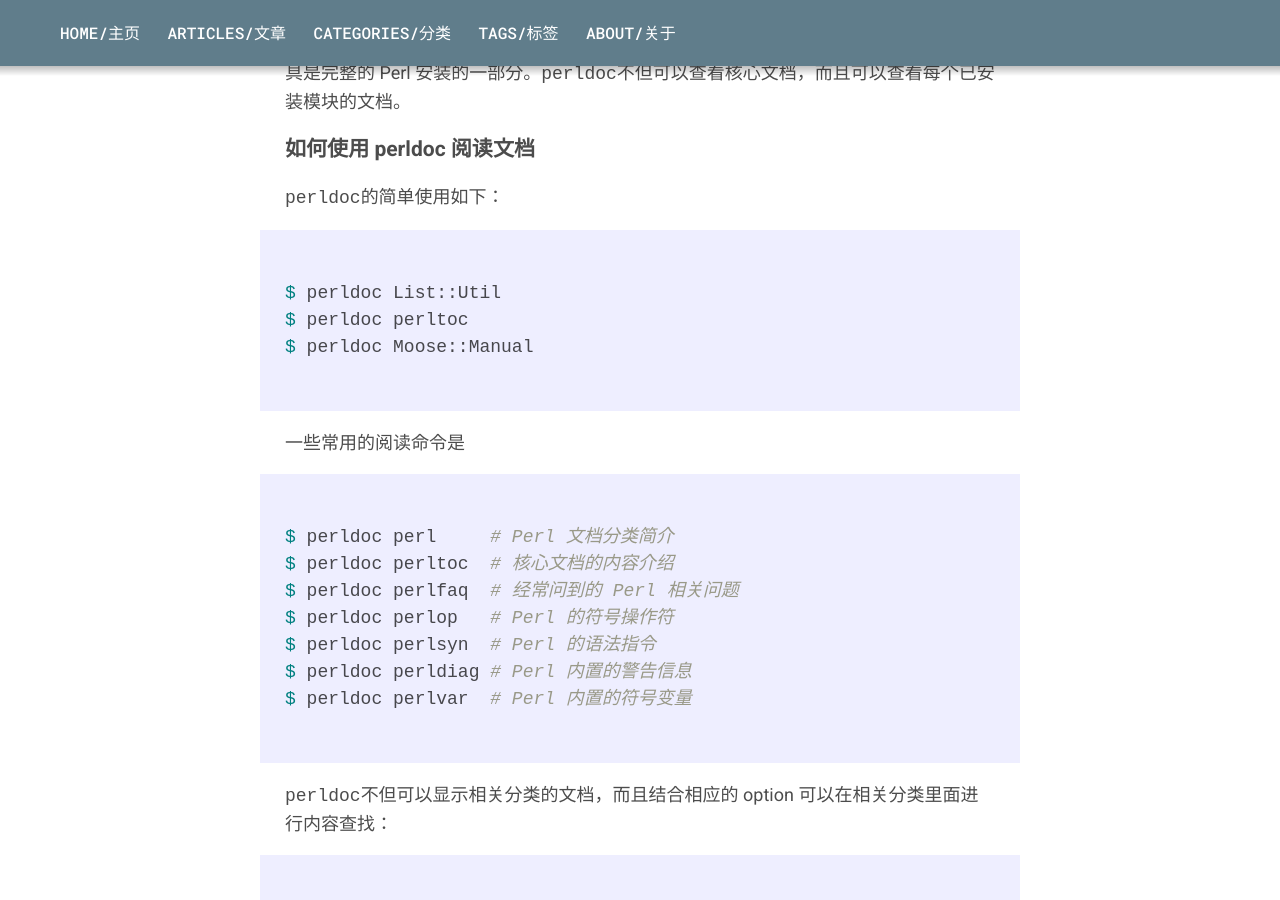
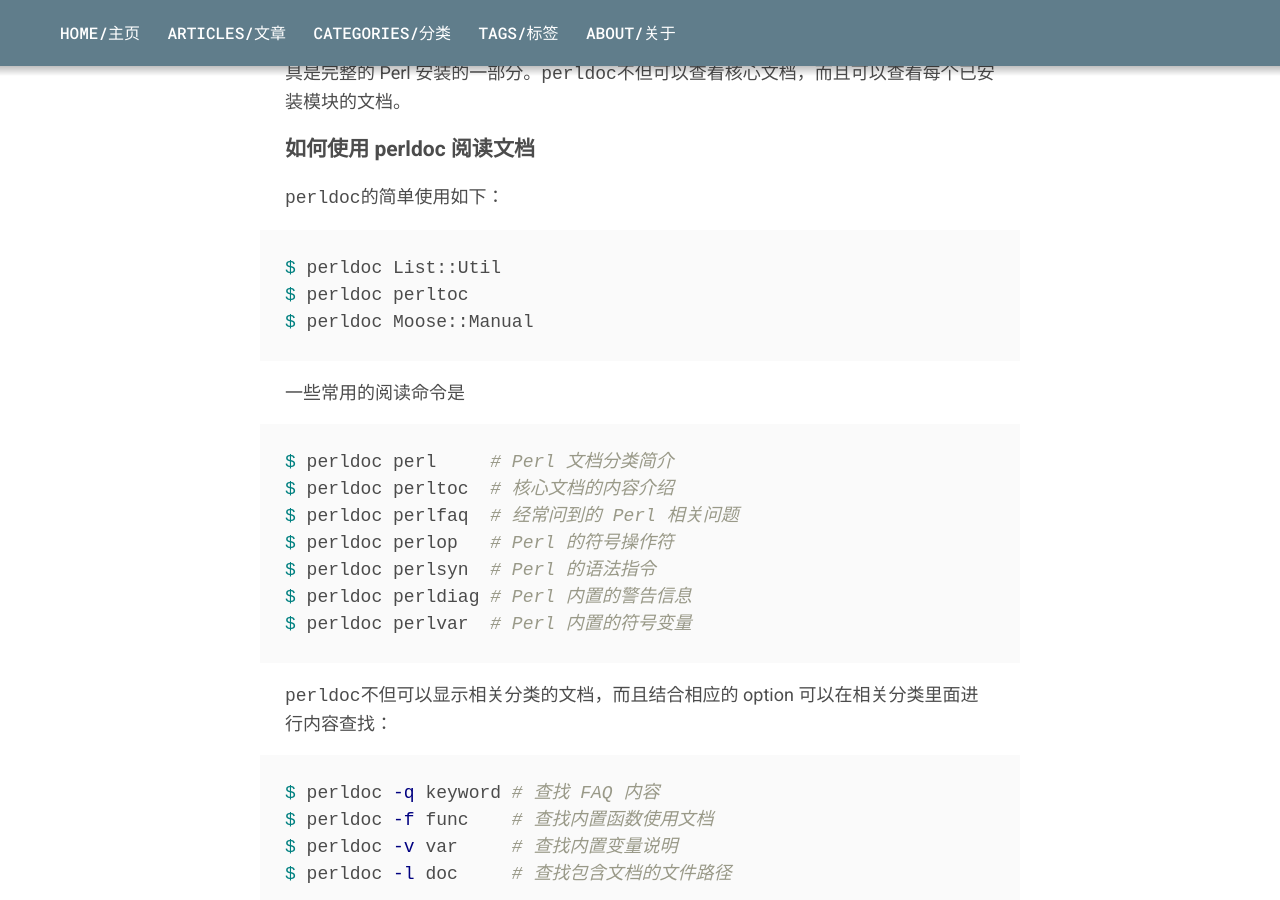
Before and after one commit to ishbguy/ishbguy.github.io, a Jekyll site: the page built from _posts/2017-12-02-Modern-Perl-Ch1.md, in a window 1280 px wide and 900 px high, scrolled down 825 px. Built offline with Jekyll 4.4.1, drawn with Linux system fonts in a browser that asks for light colours.

Commit message:
update notes of Modern Perl with jekyll highlight code block.

````diff
--- a/_posts/2017-12-02-Modern-Perl-Ch1.md
+++ b/_posts/2017-12-02-Modern-Perl-Ch1.md
@@ -24,14 +24,14 @@ Perl 尊重你的时间，Perl 文化重视文档。语言本身就内置大量
 ### 如何使用 perldoc 阅读文档
 
 `perldoc`的简单使用如下：
-```shell
+{% highlight shell %}
 $ perldoc List::Util
 $ perldoc perltoc
 $ perldoc Moose::Manual
-```
+{% endhighlight %}
 
 一些常用的阅读命令是
-```shell
+{% highlight shell %}
 $ perldoc perl     # Perl 文档分类简介
 $ perldoc perltoc  # 核心文档的内容介绍
 $ perldoc perlfaq  # 经常问到的 Perl 相关问题
@@ -39,38 +39,38 @@ $ perldoc perlop   # Perl 的符号操作符
 $ perldoc perlsyn  # Perl 的语法指令
 $ perldoc perldiag # Perl 内置的警告信息
 $ perldoc perlvar  # Perl 内置的符号变量
-```
+{% endhighlight %}
 
 `perldoc`不但可以显示相关分类的文档，而且结合相应的 option 可以在相关分类里面进行内容查找：
-```shell
+{% highlight shell %}
 $ perldoc -q keyword # 查找 FAQ 内容
 $ perldoc -f func    # 查找内置函数使用文档
 $ perldoc -v var     # 查找内置变量说明
 $ perldoc -l doc     # 查找包含文档的文件路径
-```
+{% endhighlight %}
 
 ## 表达性(Expressivity)
 
 Perl 的设计是模拟人与人之间的交流，这可以让你根据需要自由的编写程序。学习 Perl 就像学习任何口头语言，你可以学习一些词，然后将它们串联成句子，然后进行简单的对话。精通需要进行读写代码的练习。这种表达性让精通的人创造惊人的程序，让粗心的人制造混乱的代码。表达你自己，但是需要注意可读性以及可维护性，尤其是给那些后面接手你工作的人。
 
 举个例子，把列表里的元素乘以3，新手：
-```perl
+{% highlight perl %}
 my @tripled;
 for (my $i = 0; $i < scalar @numbers; $i++) {
     $tripled[$i] = $numbers[$i] * 3;
 }
-```
+{% endhighlight %}
 进阶的：
-```perl
+{% highlight perl %}
 my @tripled;
 for my $num (@numbers) {
     push @tripled, $num * 3;
 }
-```
+{% endhighlight %}
 经验丰富的：
-```perl
+{% highlight perl %}
 my @tripled = map { $_ * 3 } @numbers;
-```
+{% endhighlight %}
 
 ## 语境(Context)
 
@@ -81,43 +81,43 @@ Perl 使用语境去表示如何对待一段数据，这样可以控制数据的
 **量语境**控制一个操作产生多少个你期望的数据项，在 Perl 里，你要求多少个数据项影响到接收多少个。
 
 假设你有一个保存 TODO list 的函数 `find_chores()`，当你调用这个函数而不使用它的返回值，你就在使用 **空值语境(void context)** ：
-```perl
+{% highlight perl %}
 find_chores();
-```
+{% endhighlight %}
 当你将函数的返回值赋值给单个数据项，你就在强制使用 **标量语境(scalar context)** ：
-```perl
+{% highlight perl %}
 my $single_result = find_chores();
-```
+{% endhighlight %}
 当你将函数的返回值赋值给一个数组，或者一个列表，或者将返回值像列表一样传递给例外一个函数时，你就在使用 **列表语境(list context)** ：
-```perl
+{% highlight perl %}
 my @all_results             = find_chores();
 my ($single_element, @rest) = find_chores();
 my ($single_element)        = find_chores();
 
 # list of results passed to a function
 process_list_of_results( find_chores() );
-```
+{% endhighlight %}
 
 ### Numeric, String 以及 Boolean 语境
 
 Perl 另外一个语境是 **值语境**，它影响 Perl 如何去解释一段数据。Perl 可以分辨出你有一个数还是字符串，并且可以在这两种类型之间进行转换。Perl 会根据你使用的操作符去强制指定合适的类型。
 
-```perl
+{% highlight perl %}
 # eq 操作符强制它的操作数使用 字符串语境(string context)
 say "alice is not bob!" if $alice eq $bob;
 
 # == 操作符强制它的操作数使用 数值语境(numeric context)
 my $alice = 'Alice';
 say "alice is not bob!" if $alice == 'Bob';
-```
+{% endhighlight %}
 
 如果需要强制值语境，你可以：
 
-```perl
+{% highlight perl %}
 my $numeric_x =  0 + $x;  # forces numeric context
 my $stringy_x = '' . $x;  # forces string  context
 my $boolean_x =    !!$x;  # forces boolean context
-```
+{% endhighlight %}
 
 ## 隐含概念(Implicit Ideas)
 
@@ -126,16 +126,16 @@ Perl 代码第一眼看起来密度很大，但是它充满语言捷径(shortcut
 ### 默认标量变量(Default Scalar Variable)
 
 默认标量变量`$_`被许多 Perl 内置操作使用，主要是在缺少明确的传递参数的时候。比如：`chr, chomp, ord, lc, length, print, reverse, say, uc`。`$_`在 Perl 里面表现的类似于英语里面的`it`发音，`chmop`默认是接收`$_`变量的，所以以下形式是等价的：
-```perl
+{% highlight perl %}
 chomp $_;
 chomp;
-```
+{% endhighlight %}
 需要注意的是，`$_`是唯一的，共享的，如果你在某一个函数里面改变了它，其他函数的`$_`也会发生变化。
 
 ### 默认数组变量(Default Array Variables)
 
 除了默认标量变量以外，Perl 还提供 2 个默认数组标量：`@_`，`@ARGV`。Perl 通过`@_`给函数传递参数，函数内部的数组操作符默认使用这个变量：
-```perl
+{% highlight perl %}
 sub foo {
     my $arg = shift;
     ...
@@ -144,7 +144,7 @@ sub foo_explicit_args {
     my $arg = shift @_;
     ...
 }
-```
+{% endhighlight %}
 类似于`$_`之于`it`，`@_`可以比作英语里面的`they`或者`them`，但是不同的是，每个函数都有自己的`@_`。
 
 在所有函数之外，`@ARGV`包含了传递给程序的命令行参数，Perl 的数组操作符在函数之外隐含使用`@ARGV`，所以当你需要`@ARGV`时，你不能狗用`$_`去代替。`@ARGV`有一个特例就是，当你使用空的文件句柄`<>`时，Perl 打开`@ARGV`里面所有的文件进行读取，如果`@ARGV`是空的，Perl 会从标准输入进行读取。
````
Also changed, not shown: _posts/2017-12-03-Modern-Perl-Ch2.md (+8 -8 lines).
